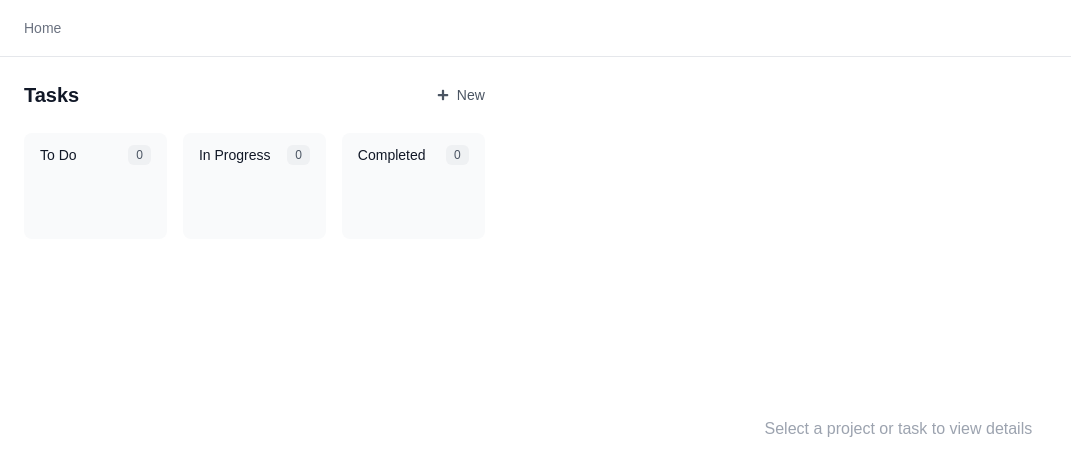
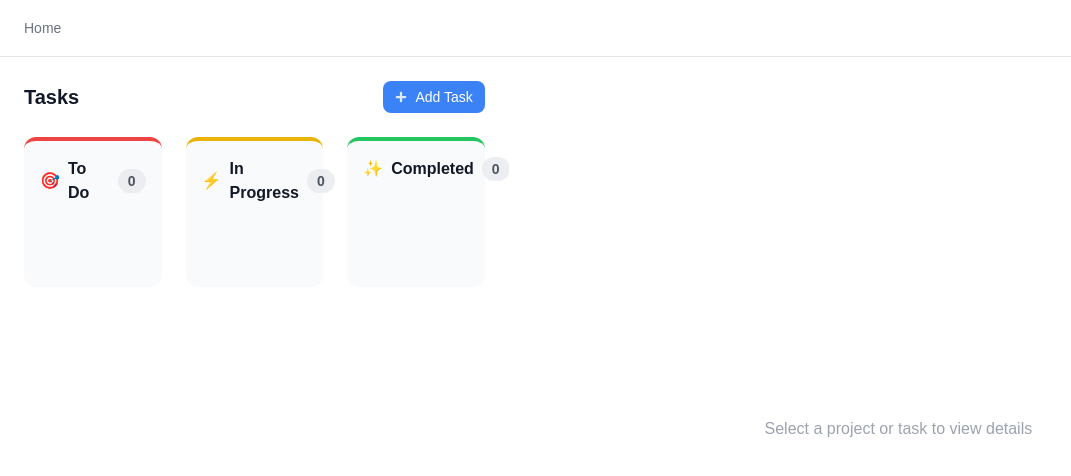
Before and after one commit to birdup000/ADHD-TaskManagementPanel, a Next.js app in the folder adhd-taskpanel/: page / in a window 1280 px wide. Shown: the top 476 px of the page, without its empty margins (0-1071 px from the left). Built offline with nearby package versions, Linux system fonts and the light colour scheme.

Commit message:
add more styling

```diff
--- a/adhd-taskpanel/app/components/AddTaskModal.tsx
+++ b/adhd-taskpanel/app/components/AddTaskModal.tsx
@@ -33,10 +33,12 @@ const AddTaskModal: React.FC<AddTaskModalProps> = ({ onClose, onAdd }) => {
 
   return (
     <div className="fixed inset-0 bg-black bg-opacity-50 flex items-center justify-center z-50">
-      <div className="bg-white dark:bg-gray-800 rounded-lg shadow-xl p-6 w-[500px]">
-        <h2 className="text-xl font-semibold mb-4 text-gray-900 dark:text-gray-100">
-          New Task
-        </h2>
+      <div className="bg-white dark:bg-gray-800 rounded-xl shadow-xl w-[500px] overflow-hidden">
+        <div className="px-6 py-4 border-b border-gray-200 dark:border-gray-700">
+          <h2 className="text-xl font-semibold text-gray-900 dark:text-gray-100">
+            Create New Task
+          </h2>
+        </div>
         <form onSubmit={handleSubmit} className="space-y-4">
           <div>
             <label className="block text-sm font-medium text-gray-700 dark:text-gray-300 mb-1">
--- a/adhd-taskpanel/app/components/TaskItem.tsx
+++ b/adhd-taskpanel/app/components/TaskItem.tsx
@@ -1,60 +1,106 @@
 "use client";
 
 import React from 'react';
-import { FaCheck, FaRegCircle } from 'react-icons/fa';
-
+import { FaCheck, FaRegCircle, FaClock, FaTrash, FaEdit } from 'react-icons/fa';
 import type { Task } from '../types';
 
 interface TaskItemProps {
   task: Task;
   onDragStart?: (task: Task) => void;
   onDragEnd?: () => void;
+  onDelete?: (task: Task) => void;
+  onEdit?: (task: Task) => void;
+  onToggleComplete?: (task: Task) => void;
 }
 
+export default React.forwardRef<HTMLDivElement, TaskItemProps>(
+  function TaskItem({ task, onDragStart, onDragEnd, onDelete, onEdit, onToggleComplete }, ref) {
+    const isOverdue = task.dueDate && new Date(task.dueDate) < new Date() && !task.isComplete;
 
+    const handleDelete = (e: React.MouseEvent) => {
+      e.stopPropagation();
+      onDelete?.(task);
+    };
 
-export default React.forwardRef<HTMLDivElement, TaskItemProps>(function TaskItem({ task, onDragStart, onDragEnd }, ref) {
+    const handleEdit = (e: React.MouseEvent) => {
+      e.stopPropagation();
+      onEdit?.(task);
+    };
+
+    const handleToggleComplete = (e: React.MouseEvent) => {
+      e.stopPropagation();
+      onToggleComplete?.(task);
+    };
+
     return (
       <div
         ref={ref}
-      className={`group p-3 bg-white dark:bg-gray-800/50 rounded-lg
+        className={`group p-4 bg-white dark:bg-gray-800/50 rounded-lg
           border border-gray-200 dark:border-gray-700
-        hover:shadow-sm dark:hover:border-gray-600 transition-all duration-200
-        ${task.isComplete ? 'opacity-75' : ''}`}
+          hover:shadow-md dark:hover:border-gray-600 transition-all duration-200
+          ${task.isComplete ? 'opacity-75' : ''}
+          ${isOverdue ? 'border-red-300 dark:border-red-700' : ''}`}
         draggable
         onDragStart={(e) => {
           e.preventDefault();
           onDragStart?.(task);
         }}
         onDragEnd={() => onDragEnd?.()}
+        role="article"
+        aria-label={`Task: ${task.task}`}
       >
         <div className="flex items-start gap-3">
           <button
-          className={`mt-1 p-1 rounded-full transition-colors
+            onClick={handleToggleComplete}
+            className={`mt-1 p-1.5 rounded-full transition-colors
               ${task.isComplete
-              ? 'text-green-500 hover:text-green-600'
-              : 'text-gray-400 hover:text-gray-500 dark:text-gray-500 dark:hover:text-gray-400'
+                ? 'text-green-500 hover:text-green-600 bg-green-50 dark:bg-green-900/20'
+                : 'text-gray-400 hover:text-gray-500 dark:text-gray-500 dark:hover:text-gray-400 hover:bg-gray-50 dark:hover:bg-gray-700/50'
               }`}
+            aria-label={task.isComplete ? 'Mark as incomplete' : 'Mark as complete'}
           >
-          {task.isComplete ? <FaCheck size={12} /> : <FaRegCircle size={12} />}
+            {task.isComplete ? <FaCheck size={14} /> : <FaRegCircle size={14} />}
           </button>
 
           <div className="flex-1 min-w-0">
-          <h3 className={`text-sm font-medium text-gray-900 dark:text-gray-100 truncate
+            <div className="flex items-start justify-between gap-4">
+              <h3 className={`text-sm font-medium text-gray-900 dark:text-gray-100
                 ${task.isComplete ? 'line-through text-gray-500 dark:text-gray-400' : ''}`}>
                 {task.task}
               </h3>
 
+              <div className="flex items-center gap-2 opacity-0 group-hover:opacity-100 transition-opacity">
+                <button
+                  onClick={handleEdit}
+                  className="p-1 text-gray-400 hover:text-gray-600 dark:hover:text-gray-300"
+                  aria-label="Edit task"
+                >
+                  <FaEdit size={14} />
+                </button>
+                <button
+                  onClick={handleDelete}
+                  className="p-1 text-gray-400 hover:text-red-500"
+                  aria-label="Delete task"
+                >
+                  <FaTrash size={14} />
+                </button>
+              </div>
+            </div>
+
             {task.description && (
-            <p className="mt-1 text-xs text-gray-500 dark:text-gray-400 line-clamp-2">
+              <p className="mt-2 text-sm text-gray-500 dark:text-gray-400 line-clamp-2">
                 {task.description}
               </p>
             )}
 
             {task.dueDate && (
-            <div className="mt-2 flex items-center gap-2">
-              <span className="text-xs px-2 py-0.5 rounded-full bg-gray-100 dark:bg-gray-700
-                text-gray-600 dark:text-gray-300">
+              <div className="mt-3 flex items-center gap-2">
+                <span className={`inline-flex items-center gap-1.5 text-xs px-2.5 py-1 rounded-full
+                  ${isOverdue
+                    ? 'bg-red-50 text-red-700 dark:bg-red-900/20 dark:text-red-400'
+                    : 'bg-gray-100 text-gray-600 dark:bg-gray-700 dark:text-gray-300'
+                  }`}>
+                  <FaClock size={12} />
                   {new Date(task.dueDate).toLocaleDateString()}
                 </span>
               </div>
@@ -63,4 +109,5 @@ export default React.forwardRef<HTMLDivElement, TaskItemProps>(function TaskItem
         </div>
       </div>
     );
-});
+  }
+);
--- a/adhd-taskpanel/app/page.tsx
+++ b/adhd-taskpanel/app/page.tsx
@@ -171,36 +171,40 @@ const Page: NextPage = () => {
                   <h2 className="text-xl font-semibold text-gray-900 dark:text-gray-100">Tasks</h2>
                   <button
                     onClick={() => setShowAddTaskForm(true)}
-                    className="flex items-center gap-2 text-sm font-medium text-gray-600 dark:text-gray-400 hover:text-gray-900 dark:hover:text-gray-300"
+                    className="inline-flex items-center gap-2 px-3 py-1.5 text-sm font-medium text-white bg-blue-500 hover:bg-blue-600 rounded-lg transition-colors duration-200"
                   >
-                    <FaPlus size={12} />
-                    <span>New</span>
+                    <FaPlus size={12} className="text-blue-100" />
+                    <span>Add Task</span>
                   </button>
                 </div>
 
-                <div className="grid grid-cols-3 gap-4">
+                <div className="grid grid-cols-3 gap-6">
                   {[
-                    { stage: 'toDo' as const, title: "To Do", color: "border-red-500" },
-                    { stage: 'inProgress' as const, title: "In Progress", color: "border-yellow-500" },
-                    { stage: 'completed' as const, title: "Completed", color: "border-green-500" }
-                  ].map(({ stage, title, color }) => (
+                    { stage: 'toDo' as const, title: "To Do", color: "border-red-500", icon: "🎯" },
+                    { stage: 'inProgress' as const, title: "In Progress", color: "border-yellow-500", icon: "⚡" },
+                    { stage: 'completed' as const, title: "Completed", color: "border-green-500", icon: "✨" }
+                  ].map(({ stage, title, color, icon }) => (
                     <div
                       key={stage}
-                      className={`bg-gray-50 dark:bg-gray-800/50 rounded-lg p-3
+                      className={`bg-gray-50 dark:bg-gray-800/50 rounded-xl p-4
                         ${dragOverStage === stage ? 'ring-2 ring-blue-500 ring-opacity-50 scale-[1.02]' : ''}
                         transition-all duration-200 ease-in-out
-                        hover:shadow-sm dark:shadow-none`}
+                        hover:shadow-lg dark:shadow-none
+                        border-t-4 ${color}`}
+                      role="region"
+                      aria-label={`${title} tasks`}
                       onDragOver={(e) => handleDragOver(e, stage)}
                       onDragLeave={handleDragLeave}
                       onDrop={(e) => handleDrop(e, stage)}
                     >
-                      <h3 className="text-sm font-medium text-gray-900 dark:text-gray-300 mb-3 flex items-center justify-between px-1">
+                      <h3 className="text-base font-semibold text-gray-900 dark:text-gray-200 mb-4 flex items-center gap-2">
+                        <span>{icon}</span>
                         <span>{title}</span>
-                        <span className="text-xs bg-gray-200/50 dark:bg-gray-700 px-2 py-0.5 rounded-md text-gray-600 dark:text-gray-400">
+                        <span className="ml-auto text-sm bg-gray-200/70 dark:bg-gray-700/70 px-2.5 py-0.5 rounded-full text-gray-600 dark:text-gray-400">
                           {projectTasks.filter(task => task.stage === stage).length}
                         </span>
                       </h3>
-                      <div className="task-list space-y-1.5 min-h-[50px] transition-all duration-200">
+                      <div className="task-list space-y-3 min-h-[50px] transition-all duration-200" role="list">
                         {dragOverStage === stage && draggedTask?.stage !== stage && (
                           <div
                             className="h-[60px] bg-gray-100 dark:bg-gray-700/50 rounded-lg border-2 border-dashed border-gray-200 dark:border-gray-600 transform transition-all duration-200 animate-pulse"
@@ -217,6 +221,20 @@ const Page: NextPage = () => {
                               task={task}
                               onDragStart={setDraggedTask}
                               onDragEnd={() => setDraggedTask(null)}
+                              onDelete={(task) => {
+                                setTasks(tasks.filter(t => t.id !== task.id));
+                                if (selectedTask?.id === task.id) setSelectedTask(null);
+                              }}
+                              onEdit={(task) => {
+                                setSelectedTask(task);
+                              }}
+                              onToggleComplete={(task) => {
+                                setTasks(tasks.map(t =>
+                                  t.id === task.id
+                                    ? { ...t, isComplete: !t.isComplete }
+                                    : t
+                                ));
+                              }}
                             />
                           ))}
                       </div>
```
Lines whose indentation alone changed are shown as unchanged.
